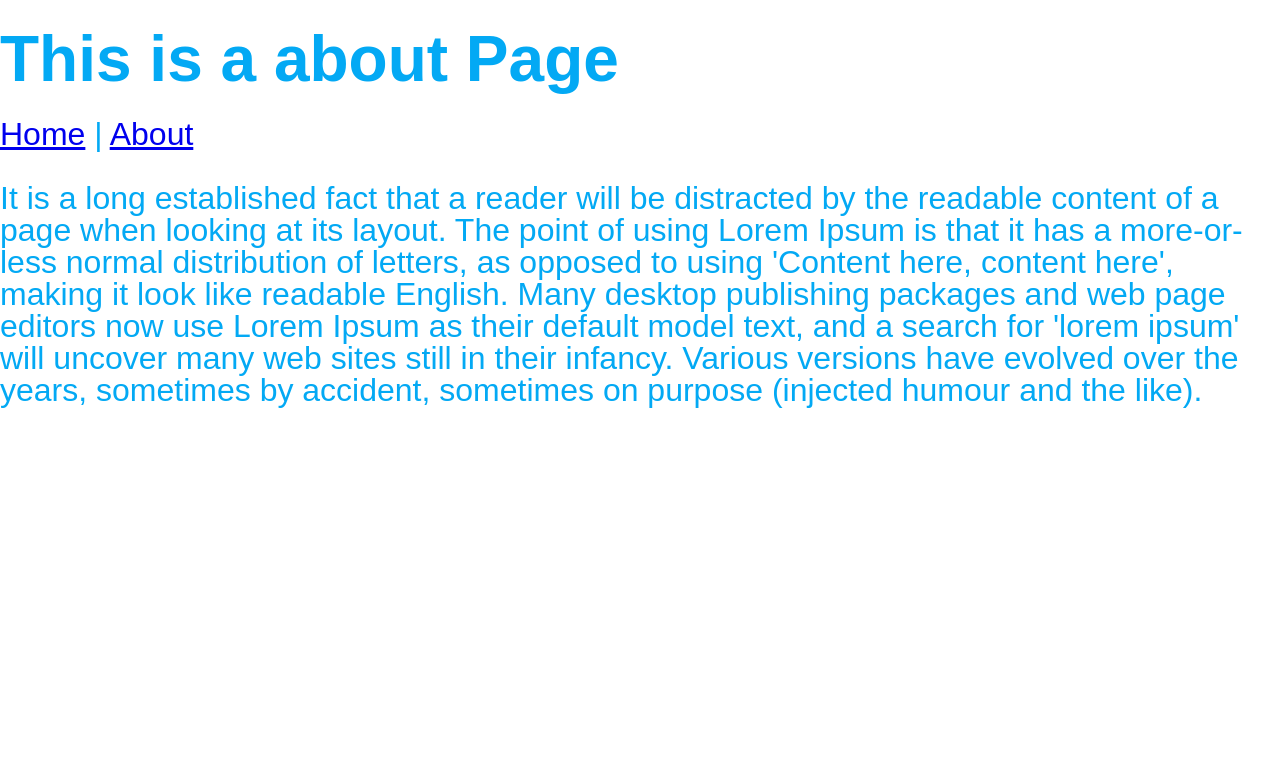
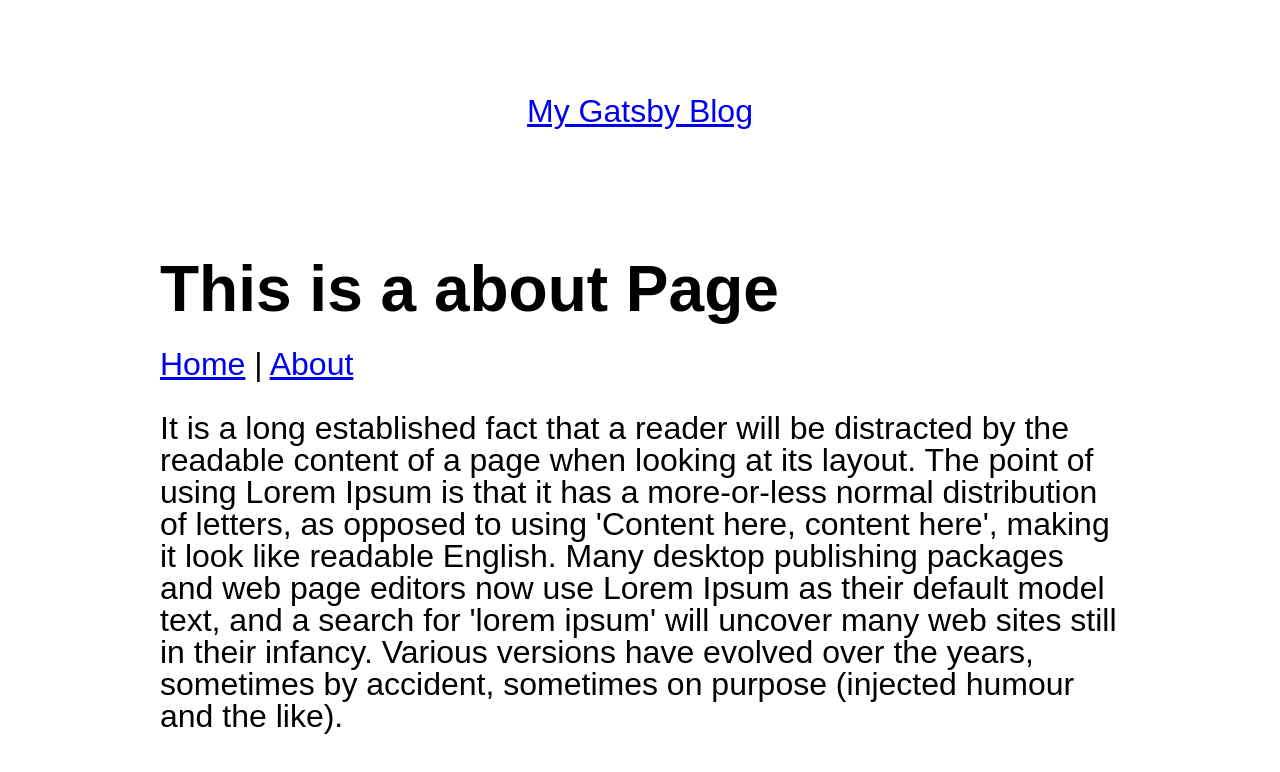
Before and after one commit to sumugapadman/Gatsby, a Gatsby site in the folder hello-world/: page /about in a window 1280 px wide. Built offline with nearby package versions, Linux system fonts and the light colour scheme; Gatsby itself is replaced by a stand-in of ours.

Commit message:
Components & Layouts
Layout components , Sub Components Intro.

```diff
--- /dev/null
+++ b/hello-world/src/components/header.js
@@ -0,0 +1,11 @@
+import React from 'react'
+import {Link} from 'gatsby'
+import styles from './header.module.scss'
+
+export default () => {
+    return <header className={styles.container}>
+        <div className={styles.row}>
+            <Link to="/">My Gatsby Blog</Link>
+        </div>
+    </header>
+}
--- /dev/null
+++ b/hello-world/src/components/header.module.scss
@@ -0,0 +1,14 @@
+@import '../styles/global';
+
+.container{
+    max-width: $site-width;
+    min-height: 140px;
+    margin: 0 auto;
+    padding-top: 30px;
+    margin-top: 50px;
+
+    .row {
+        text-align: center;
+        padding: 5px;
+    }
+}
--- /dev/null
+++ b/hello-world/src/components/layout.js
@@ -0,0 +1,10 @@
+import React from 'react'
+import styles from './layout.module.scss'
+import Header from './header.js'
+
+export default ({children}) => {
+    return <div className={styles.container}>
+        <Header/>
+        {children}
+    </div>
+}
--- /dev/null
+++ b/hello-world/src/components/layout.module.scss
@@ -0,0 +1,5 @@
+.container{
+    margin:0 auto;
+    max-width: 960px;
+    padding: 10px;
+}
--- a/hello-world/src/pages/about.js
+++ b/hello-world/src/pages/about.js
@@ -1,9 +1,14 @@
 import React from "react"
+import { Link } from 'gatsby'
+import Layout from '../components/layout'
+
 
 export default () => {
-    return <div>
+    return <Layout>
         <h1>This is a about Page</h1>
-        <div> <a href="/">Home</a> | <a href="/about">About</a> </div>
+        <div>
+            <Link to="/">Home</Link> | <Link to="/about">About</Link>
+        </div>
         <p>It is a long established fact that a reader will be distracted by the readable content of a page when looking at its layout. The point of using Lorem Ipsum is that it has a more-or-less normal distribution of letters, as opposed to using 'Content here, content here', making it look like readable English. Many desktop publishing packages and web page editors now use Lorem Ipsum as their default model text, and a search for 'lorem ipsum' will uncover many web sites still in their infancy. Various versions have evolved over the years, sometimes by accident, sometimes on purpose (injected humour and the like).</p>
-    </div>
+    </Layout>
 }
--- /dev/null
+++ b/hello-world/src/styles/global.scss
@@ -0,0 +1,7 @@
+$container-width : 100%;
+$site-width : 960px;
+$color-pallete-1 : red;
+$color-pallete-2 : yellow;
+$color-pallete-3 : blue;
+$color-pallete-4 : green;
+$color-pallete-5 : orange;
```
Also changed, not shown: hello-world/src/pages/404.js (+11 -6 lines), hello-world/src/pages/index.js (+7 -3 lines), hello-world/src/styles/global.css.
